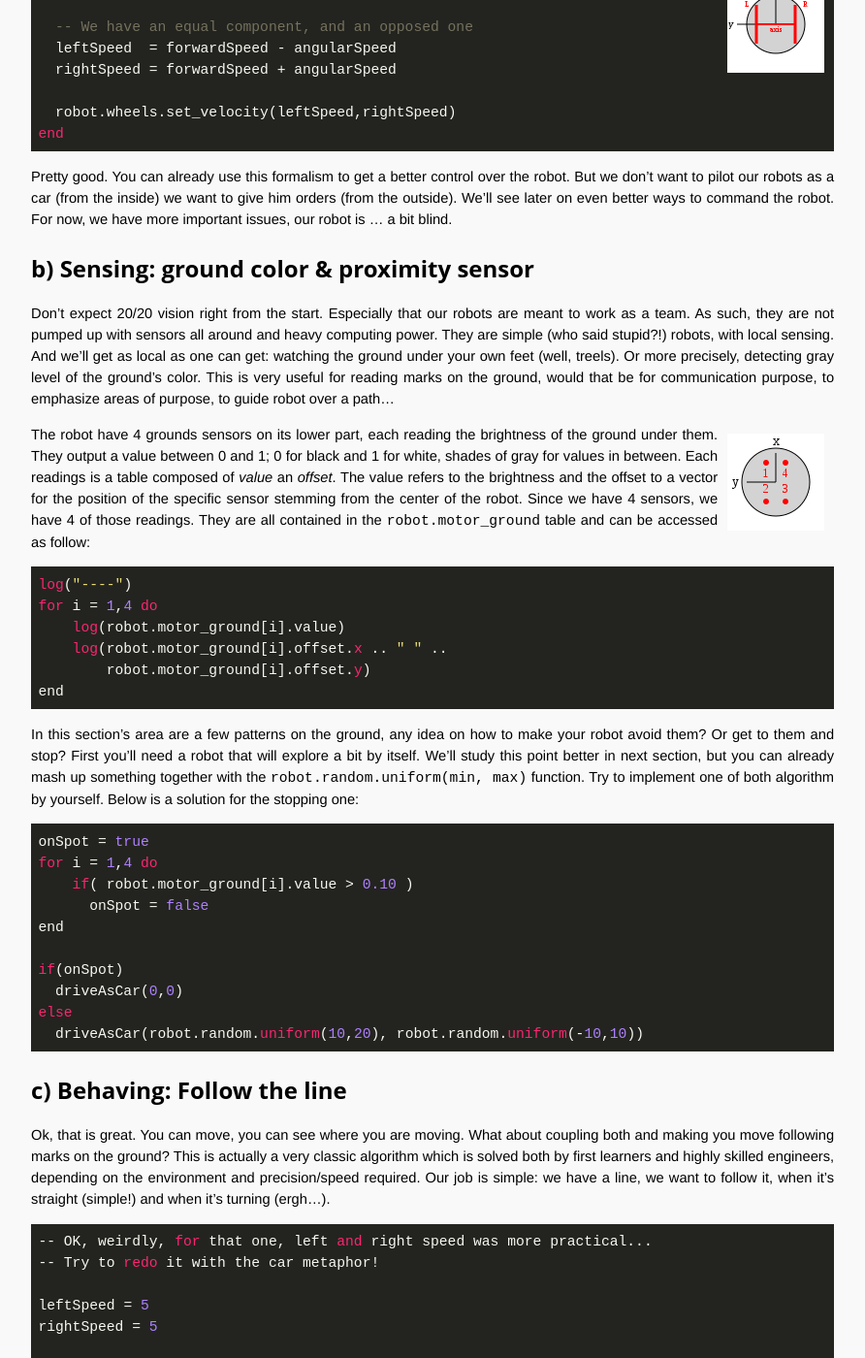
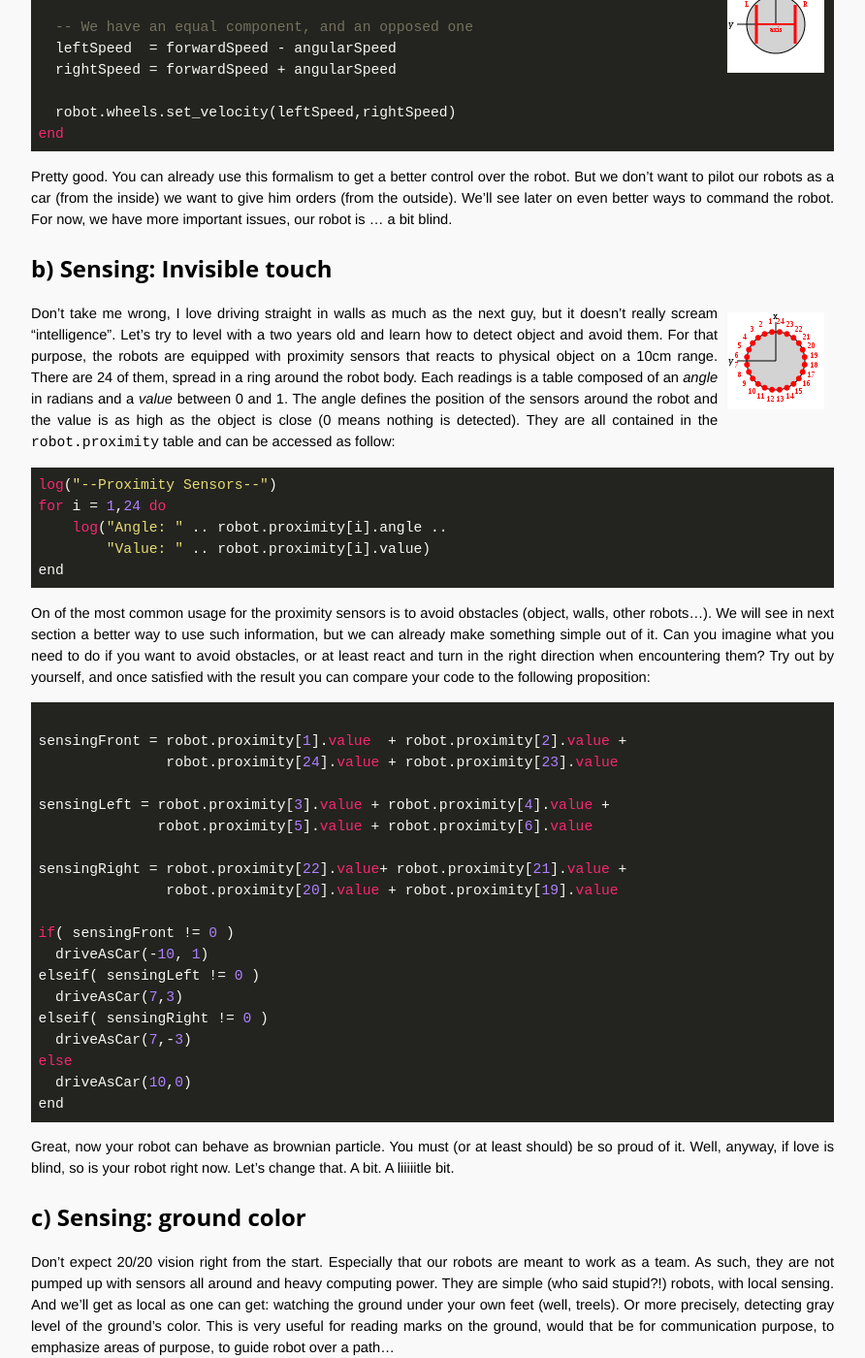
Before and after one commit to OpenTechSchool-Brussels/AI-for-robots-and-swarms, a Jekyll site: the page built from follow-the-line.markdown, in a window 1280 px wide and 1400 px high, scrolled down 797 px. Shown: the whole window at 97% size, without its empty margins (324-1216 px from the left). Built offline with Jekyll 4.4.1, drawn with Linux system fonts in a browser that asks for light colours; Markdown is read by kramdown in place of the engine named in the settings; some of the changed text lies outside the part shown.

Commit message:
Update follow-the-line.markdown

````diff
--- a/follow-the-line.markdown
+++ b/follow-the-line.markdown
@@ -31,7 +31,47 @@ end
 
 Pretty good. You can already use this formalism to get a better control over the robot. But we don't want to pilot our robots as a car (from the inside) we want to give him orders (from the outside). We'll see later on even better ways to command the robot. For now, we have more important issues, our robot is ... a bit blind.
 
-## b) Sensing: ground color & proximity sensor
+##b) Sensing: Invisible touch
+
+<img src="./assets/robot_proximity.png" alt="proximity sensor" style="float:right; margin:10px;">
+
+Don't take me wrong, I love driving straight in walls as much as the next guy, but it doesn't really scream "intelligence". Let's try to level with a two years old and learn how to detect object and avoid them. For that purpose, the robots are equipped with proximity sensors that reacts to physical object on a 10cm range. There are 24 of them, spread in a ring around the robot body. Each readings is a table composed of an *angle* in radians and a *value* between 0 and 1. The angle defines the position of the sensors around the robot and the value is as high as the object is close (0 means nothing is detected). They are all contained in the `robot.proximity` table and can be accessed as follow:
+
+```lua
+log("--Proximity Sensors--")
+for i = 1,24 do
+    log("Angle: " .. robot.proximity[i].angle ..
+        "Value: " .. robot.proximity[i].value)
+end
+```
+
+On of the most common usage for the proximity sensors is to avoid obstacles (object, walls, other robots...). We will see in next section a better way to use such information, but we can already make something simple out of it. Can you imagine what you need to do if you want to avoid obstacles, or at least react and turn in the right direction when encountering them? Try out by yourself, and once satisfied with the result you can compare your code to the following proposition:
+
+```lua
+
+sensingFront = robot.proximity[1].value  + robot.proximity[2].value +
+               robot.proximity[24].value + robot.proximity[23].value
+
+sensingLeft = robot.proximity[3].value + robot.proximity[4].value +
+              robot.proximity[5].value + robot.proximity[6].value
+
+sensingRight = robot.proximity[22].value+ robot.proximity[21].value +
+               robot.proximity[20].value + robot.proximity[19].value
+
+if( sensingFront != 0 )
+  driveAsCar(-10, 1)
+elseif( sensingLeft != 0 )
+  driveAsCar(7,3)
+elseif( sensingRight != 0 )
+  driveAsCar(7,-3)
+else
+  driveAsCar(10,0)
+end
+```
+
+Great, now your robot can behave as brownian particle. You must (or at least should) be so proud of it. Well, anyway, if love is blind, so is your robot right now. Let's change that. A bit. A liiiiitle bit.
+
+## c) Sensing: ground color
 Don't expect 20/20 vision right from the start. Especially that our robots are meant to work as a team. As such, they are not pumped up with sensors all around and heavy computing power. They are simple (who said stupid?!) robots, with local sensing. And we'll get as local as one can get: watching the ground under your own feet (well, treels). Or more precisely, detecting gray level of the ground's color. This is very useful for reading marks on the ground, would that be for communication purpose, to emphasize areas of purpose, to guide robot over a path...
 
 <img src="./assets/robot_motor_ground.png" alt="ground sensor" style="float:right; margin:10px;">
@@ -39,7 +79,7 @@ Don't expect 20/20 vision right from the start. Especially that our robots are m
 The robot have 4 grounds sensors on its lower part, each reading the brightness of the ground under them. They output a value between 0 and 1; 0 for black and 1 for white, shades of gray for values in between. Each readings is a table composed of *value* an *offset*. The value refers to the brightness and the offset to a vector for the position of the specific sensor stemming from the center of the robot. Since we have 4 sensors, we have 4 of those readings. They are all contained in the `robot.motor_ground` table and can be accessed as follow:
 
 ```lua
-log("----")
+log("--Ground Sensors--")
 for i = 1,4 do
     log(robot.motor_ground[i].value)
     log(robot.motor_ground[i].offset.x .. " " ..
@@ -62,7 +102,7 @@ else
   driveAsCar(robot.random.uniform(10,20), robot.random.uniform(-10,10))
 ```
 
-## c) Behaving: Follow the line
+## d) Behaving: Follow the line
 Ok, that is great. You can move, you can see where you are moving. What about coupling both and making you move following marks on the ground? This is actually a very classic algorithm which is solved both by first learners and highly skilled engineers, depending on the environment and precision/speed required. Our job is simple: we have a line, we want to follow it, when it's straight (simple!) and when it's turning (ergh...).
 
 
@@ -84,5 +124,5 @@ robot.wheels.set_velocity(leftSpeed, rightSpeed)
 
 You might actually have different result depending on the speed you put on your robot. Since your robot has an inertia, and that we didn't make him turn to himself, you might encounter weird behavior. You might want to fine tune a few of the parameters to get the behavior you want!
 
-## d) Playing: Everybody race now!
+## e) Playing: Everybody race now!
 And when I say *everybody* I mean *your lone robot* (Pss, don't worry, problem solved at next section!). You have know all the basic tools at hand to play this racing game. This part here is not about following the course but about experimenting. Try to play with the bricks you know, try new ones, and make your racer the faster! If you want new tracks, you can always draw one over the background picture with your favorite image editor. Share tracks, race other IA, and compare your time!
````
